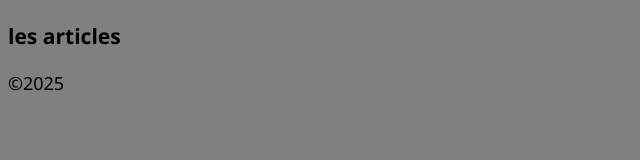
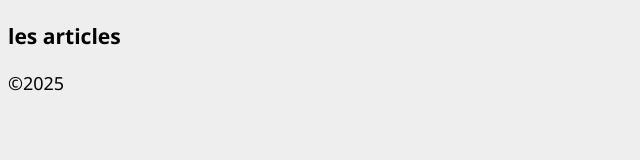
Before and after one commit to mohamedbentekaya/web-site, a plain HTML site: page index.html in a window 1280 px wide. Shown: the whole page, without its empty margins (0-640 px from the left). Drawn offline with Linux system fonts and the light colour scheme.

Commit message:
use lighter gray color for background

```diff
--- a/style.css
+++ b/style.css
@@ -1,5 +1,5 @@
 body{
-    background-color: gray;
+    background-color: #EEE;
     font-family: 'Segoe UI', Tahoma, Geneva, Verdana, sans-serif;
     font-size: 18px;
 }
```
